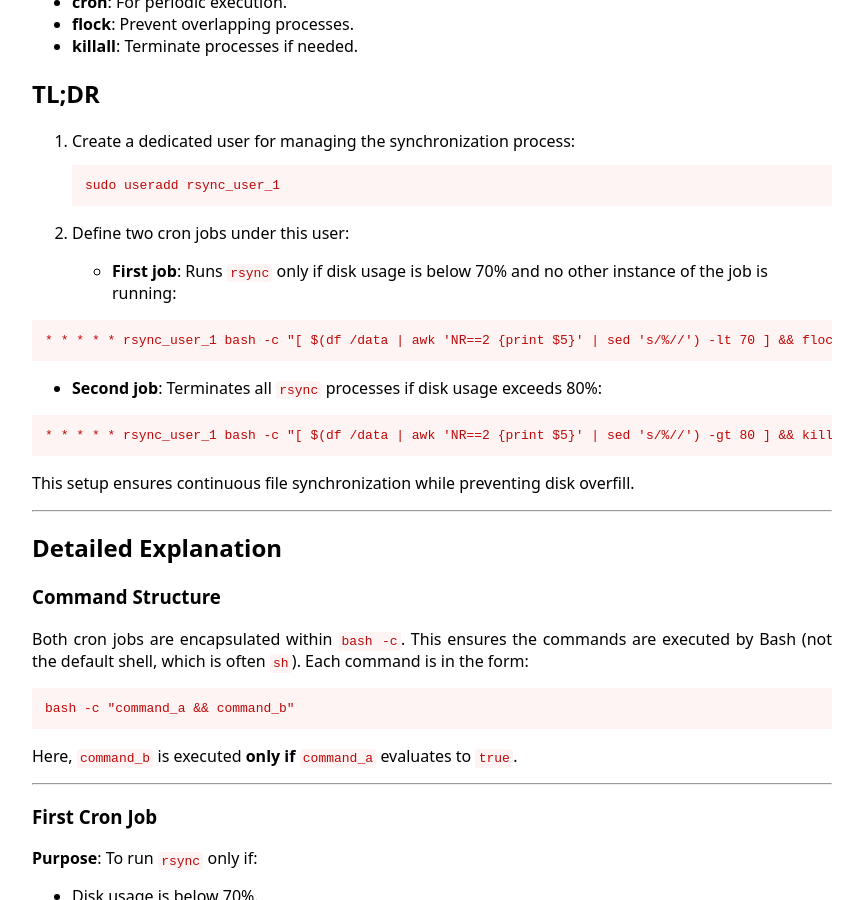
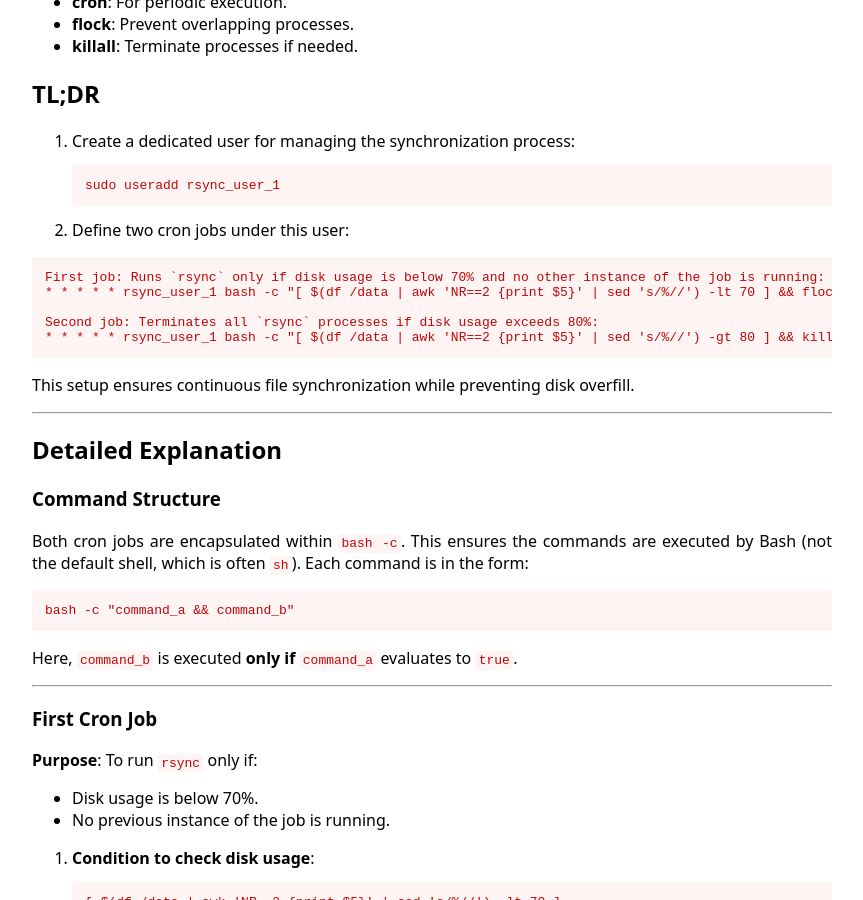
Before and after one commit to NicolasBourhis/notebook, a Jekyll site: the page built from _gtfobins/continuous_file_transfer_with_rsync_and_cron.md, in a window 1280 px wide and 900 px high, scrolled down 681 px. Shown: the whole window, without its empty margins (208-1071 px from the left). Built offline with Jekyll 4.4.1, drawn with Linux system fonts in a browser that asks for light colours.

Commit message:
Update continuous_file_transfer_with_rsync_and_cron.md

````diff
--- a/_gtfobins/continuous_file_transfer_with_rsync_and_cron.md
+++ b/_gtfobins/continuous_file_transfer_with_rsync_and_cron.md
@@ -38,15 +38,12 @@ The solution uses the following tools:
 
 2. Define two cron jobs under this user:
 
-   - **First job**: Runs `rsync` only if disk usage is below 70% and no other instance of the job is running:
 
 ```bash
+First job: Runs `rsync` only if disk usage is below 70% and no other instance of the job is running:
 * * * * * rsync_user_1 bash -c "[ $(df /data | awk 'NR==2 {print $5}' | sed 's/%//') -lt 70 ] && flock -n /tmp/lock.file rsync dir_A/ dir_B/"
-```
 
-   - **Second job**: Terminates all `rsync` processes if disk usage exceeds 80%:
-
-```bash
+Second job: Terminates all `rsync` processes if disk usage exceeds 80%:
 * * * * * rsync_user_1 bash -c "[ $(df /data | awk 'NR==2 {print $5}' | sed 's/%//') -gt 80 ] && killall -u rsync_user_1 rsync"
 ```
 
````
